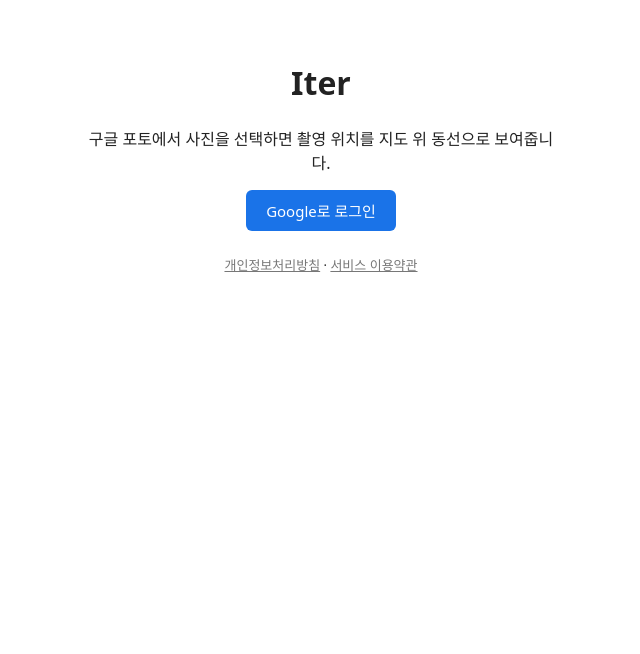
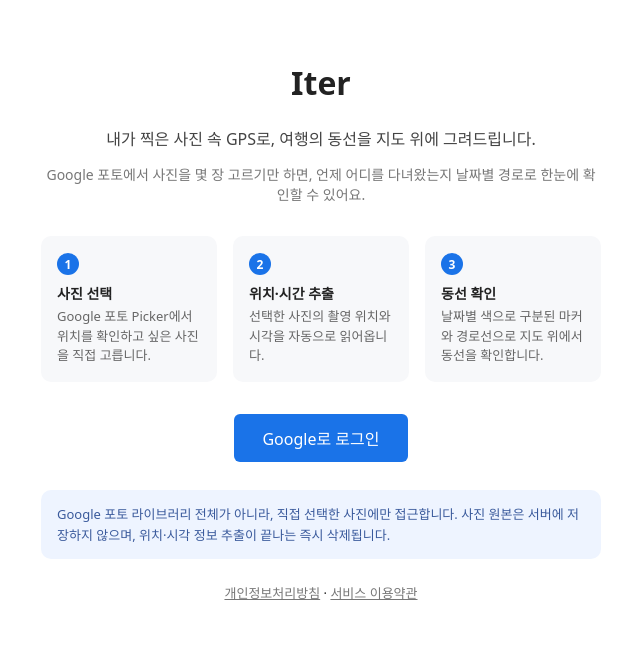
Before and after one commit to pushwing/varius, a CodeIgniter 4 app: the page made by Iter/app/Views/home.php in a window 1280 px wide. Shown: the top 654 px of the page, without its empty margins (319-959 px from the left). Run offline with PHP 8.4 and a stand-in for CodeIgniter, Linux system fonts and the light colour scheme; the template is opened without the code that fills it, so the values that code supplies are empty; some libraries are stand-ins or nearby versions.

Commit message:
✨ feat: 비로그인 랜딩 화면 서비스 설명 보강 — 사용 흐름 3단계·개인정보 안내 추가

```diff
--- a/Iter/app/Views/home.php
+++ b/Iter/app/Views/home.php
@@ -38,14 +38,67 @@ declare(strict_types=1);
         #error { margin-top: 20px; font-size: 14px; color: #c0392b; }
         .legal-footer { margin-top: 24px; font-size: 13px; }
         .legal-footer a { color: #777; }
+
+        main.landing { max-width: 560px; }
+        .landing .lead { font-size: 16px; color: #444; margin-bottom: 8px; }
+        .landing .sub { font-size: 14px; color: #777; margin-bottom: 32px; }
+        .landing .btn { padding: 12px 28px; font-size: 16px; }
+        .steps {
+            list-style: none; margin: 32px 0; padding: 0;
+            display: grid; grid-template-columns: repeat(3, 1fr); gap: 16px; text-align: left;
+        }
+        .steps li {
+            background: #f7f8fa; border-radius: 10px; padding: 16px;
+        }
+        .steps .num {
+            display: inline-flex; align-items: center; justify-content: center;
+            width: 22px; height: 22px; border-radius: 50%;
+            background: #1a73e8; color: #fff; font-size: 12px; font-weight: 700;
+            margin-bottom: 8px;
+        }
+        .steps .title { font-size: 14px; font-weight: 600; margin-bottom: 4px; }
+        .steps .desc { font-size: 13px; color: #666; line-height: 1.5; }
+        .privacy-note {
+            margin-top: 28px; padding: 14px 16px; border-radius: 10px;
+            background: #eef4ff; color: #3a5a9c; font-size: 13px; text-align: left; line-height: 1.6;
+        }
+        @media (max-width: 520px) {
+            .steps { grid-template-columns: 1fr; }
+        }
     </style>
 </head>
 <body>
 <?php if ($userId === null): ?>
-    <main>
+    <main class="landing">
         <h1>Iter</h1>
-        <p>구글 포토에서 사진을 선택하면 촬영 위치를 지도 위 동선으로 보여줍니다.</p>
+        <p class="lead">내가 찍은 사진 속 GPS로, 여행의 동선을 지도 위에 그려드립니다.</p>
+        <p class="sub">Google 포토에서 사진을 몇 장 고르기만 하면, 언제 어디를 다녀왔는지 날짜별 경로로 한눈에 확인할 수 있어요.</p>
+
+        <ul class="steps">
+            <li>
+                <span class="num">1</span>
+                <div class="title">사진 선택</div>
+                <div class="desc">Google 포토 Picker에서 위치를 확인하고 싶은 사진을 직접 고릅니다.</div>
+            </li>
+            <li>
+                <span class="num">2</span>
+                <div class="title">위치·시간 추출</div>
+                <div class="desc">선택한 사진의 촬영 위치와 시각을 자동으로 읽어옵니다.</div>
+            </li>
+            <li>
+                <span class="num">3</span>
+                <div class="title">동선 확인</div>
+                <div class="desc">날짜별 색으로 구분된 마커와 경로선으로 지도 위에서 동선을 확인합니다.</div>
+            </li>
+        </ul>
+
         <a class="btn" href="<?= esc($loginUrl, 'attr') ?>">Google로 로그인</a>
+
+        <p class="privacy-note">
+            Google 포토 라이브러리 전체가 아니라, 직접 선택한 사진에만 접근합니다.
+            사진 원본은 서버에 저장하지 않으며, 위치·시각 정보 추출이 끝나는 즉시 삭제됩니다.
+        </p>
+
         <p class="legal-footer">
             <a href="/privacy-policy.html">개인정보처리방침</a> ·
             <a href="/terms-of-service.html">서비스 이용약관</a>
```
